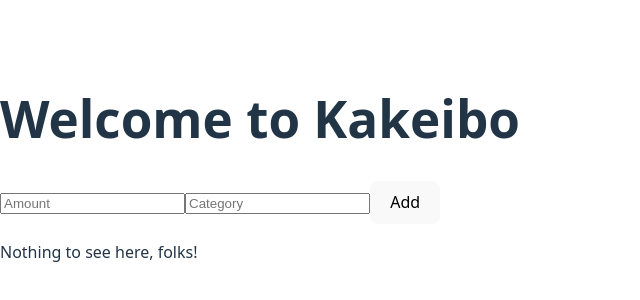
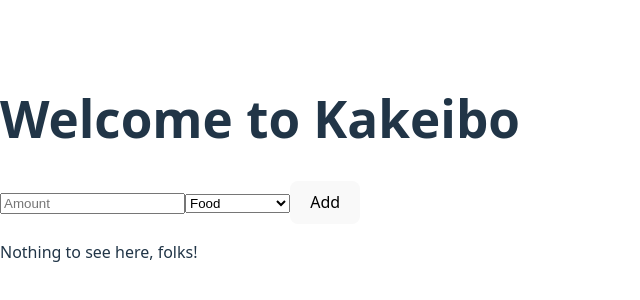
Before and after one commit to MaddRussian/kakeibo, a React (Vite) app: page / in a window 1280 px wide. Shown: the part 232-532 px from the top of the page, without its empty margins (0-640 px from the left). Built offline with nearby package versions, Linux system fonts and the light colour scheme.

Commit message:
added dropdown for categories

```diff
--- a/src/components/AddExpenseForm.jsx
+++ b/src/components/AddExpenseForm.jsx
@@ -2,13 +2,13 @@ import { useState } from "react";
 
 export default function AddExpenseForm({ onAdd }) {
   const [amount, setAmount] = useState("");
-  const [category, setCategory] = useState("");
+  const [category, setCategory] = useState("Food");
 
   const handleSubmit = (e) => {
     e.preventDefault();
     onAdd({ amount, category, date: new Date().toISOString() });
     setAmount("");
-    setCategory("");
+    setCategory("Food");
   };
 
   return (
@@ -19,12 +19,15 @@ export default function AddExpenseForm({ onAdd }) {
         value={amount}
         onChange={(e) => setAmount(e.target.value)}
       />
-      <input
-        type="text"
-        placeholder="Category"
-        value={category}
-        onChange={(e) => setCategory(e.target.value)}
-      />
+      <select value={category} onChange={(e) => setCategory(e.target.value)}>
+        <option value="Food">Food</option>
+        <option value="Food">Transport</option>
+        <option value="Food">Entertainment</option>
+        <option value="Food">Shopping</option>
+        <option value="Food">Utilities</option>
+        <option value="Food">Other</option>
+      </select>
+
       <button type="submit">Add</button>
     </form>
   );
```
